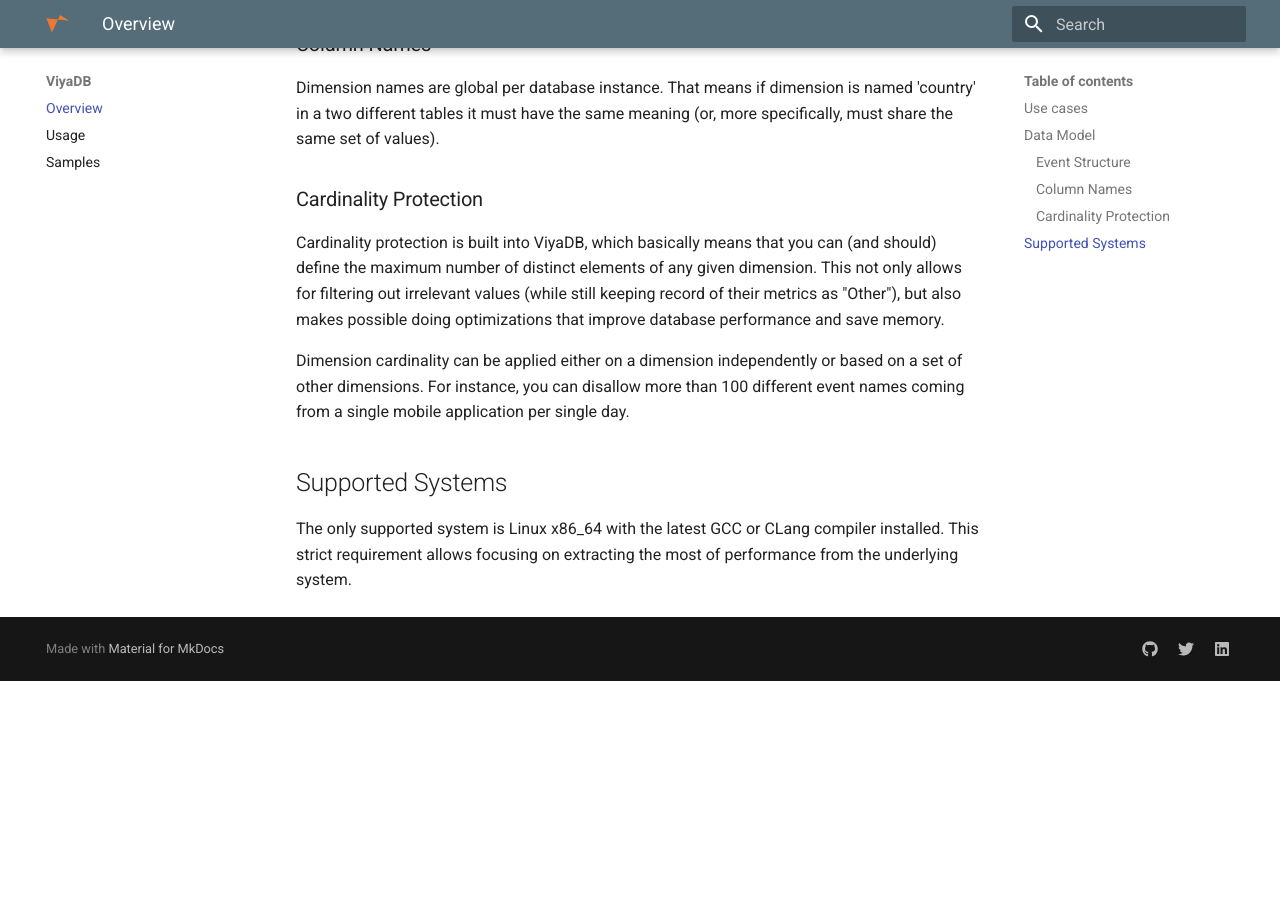
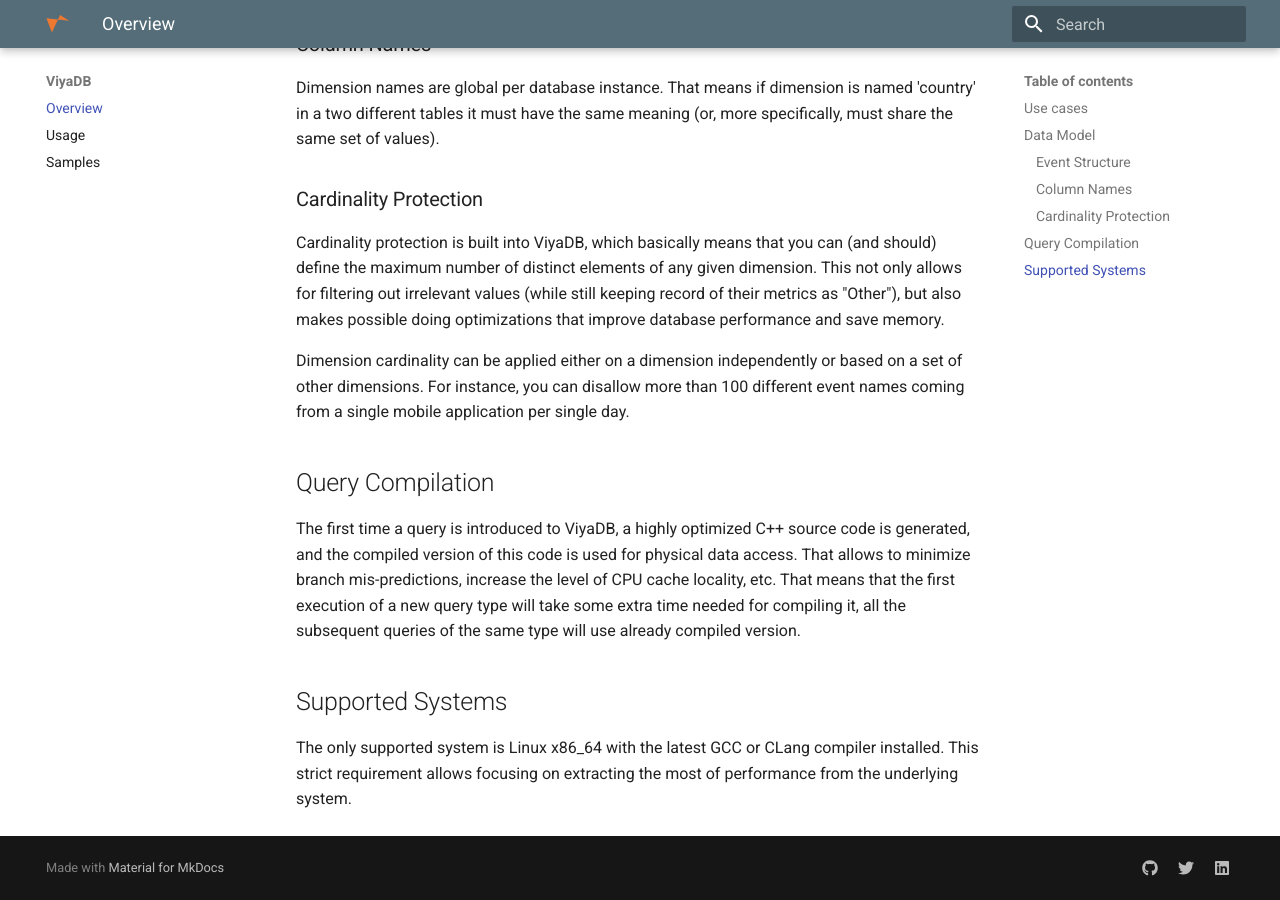
Before and after one commit to viyadb/website, an MkDocs documentation site: the page built from docs/index.md, in a window 1280 px wide and 900 px high, scrolled down 1124 px. Built offline with MkDocs 1.6.1 and Material for MkDocs 9.7.7, drawn with Linux system fonts in a browser that asks for light colours; old or Windows-style settings are respelled for this version of MkDocs; before the commit the page ends 1805 px from its top, so only the background shows below that.

Commit message:
Added a note on query compilation

```diff
--- a/docs/index.md
+++ b/docs/index.md
@@ -43,6 +43,10 @@
 
 Dimension cardinality can be applied either on a dimension independently or based on a set of other dimensions. For instance, you can disallow more than 100 different event names coming from a single mobile application per single day.
 
+## Query Compilation
+
+The first time a query is introduced to ViyaDB, a highly optimized C++ source code is generated, and the compiled version of this code is used for physical data access. That allows to minimize branch mis-predictions, increase the level of CPU cache locality, etc. That means that the first execution of a new query type will take some extra time needed for compiling it, all the subsequent queries of the same type will use already compiled version.
+
 ## Supported Systems
 
 The only supported system is Linux x86\_64 with the latest GCC or CLang compiler installed. This strict requirement allows focusing on extracting the most of performance from the underlying system.
```
